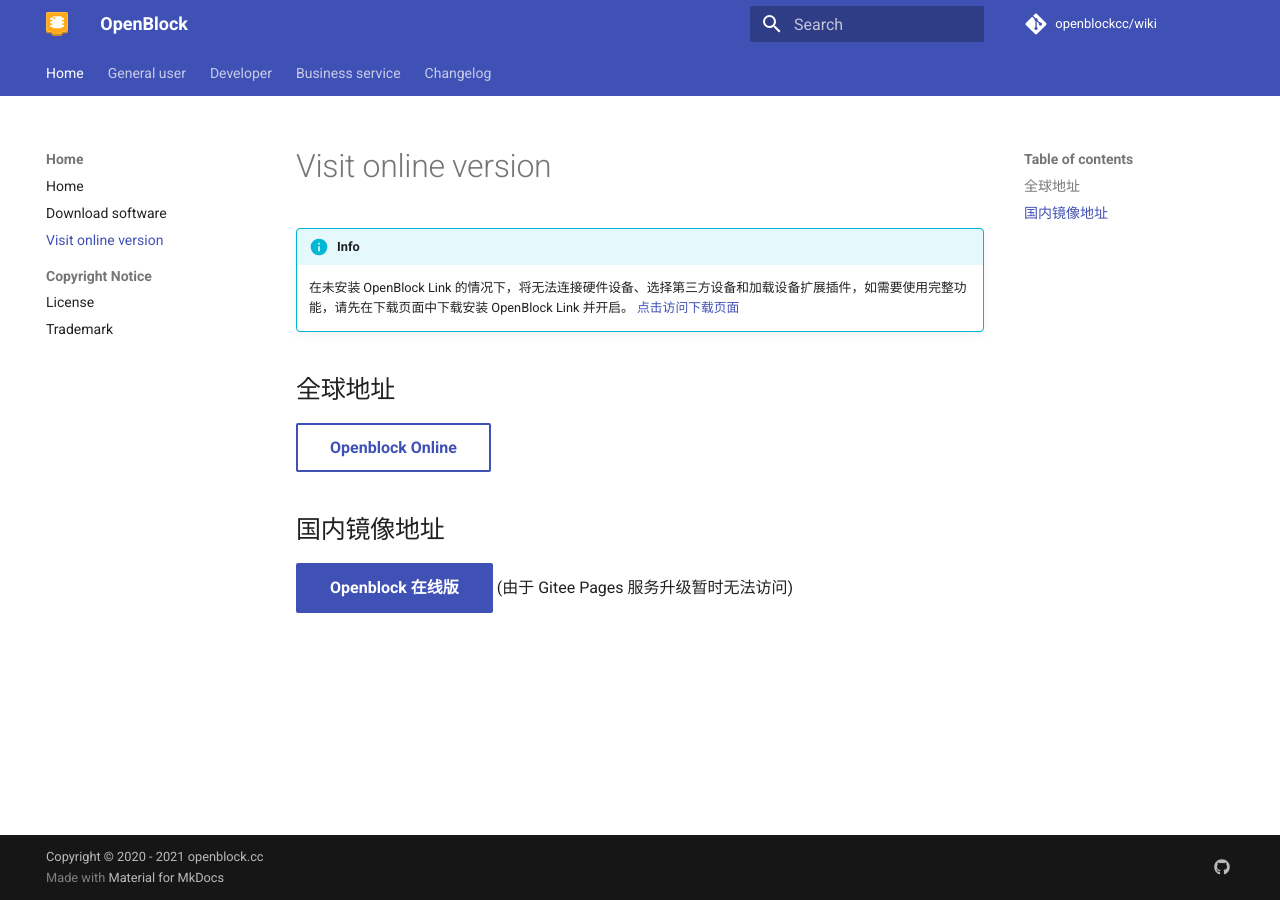
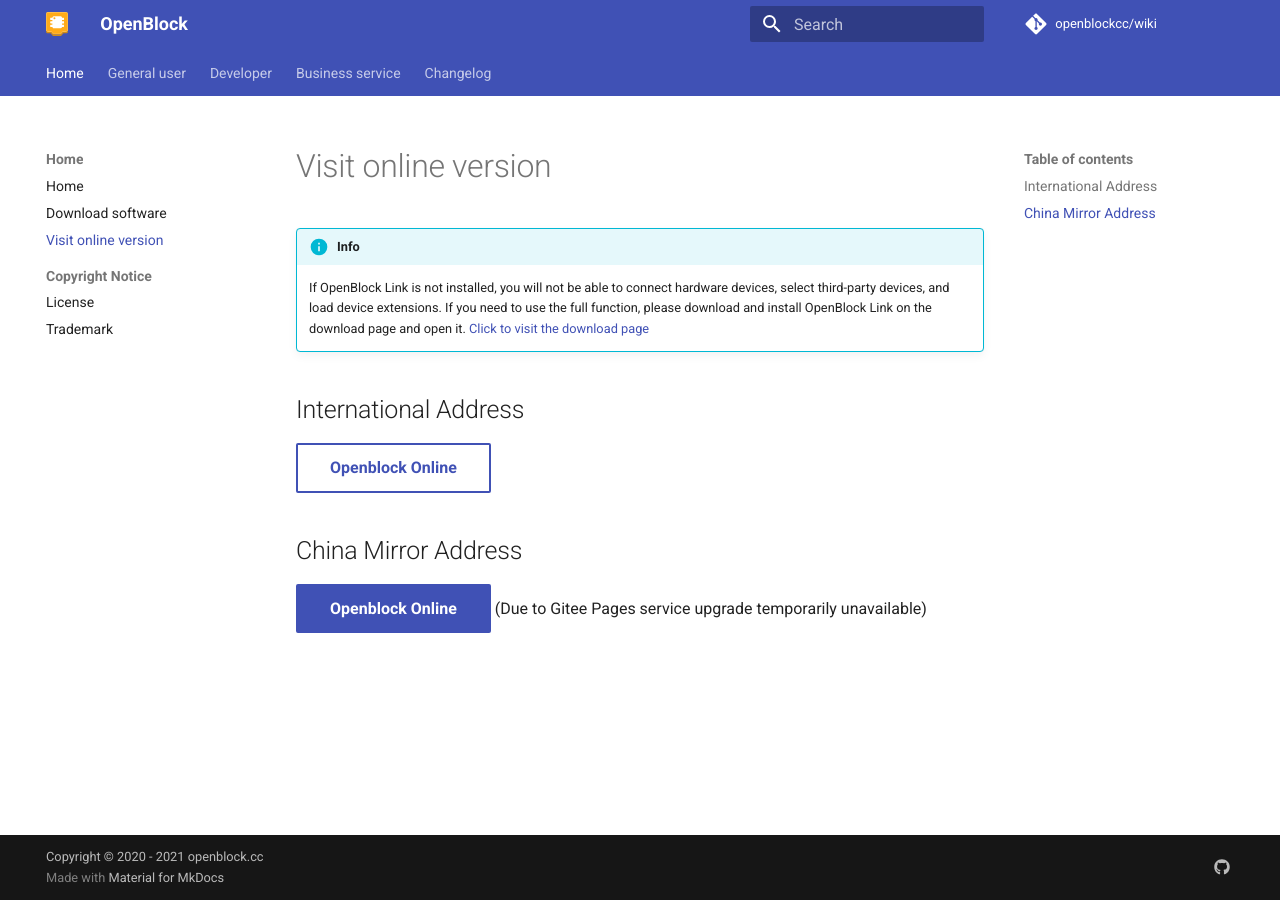
Before and after one commit to openblockcc/openblockcc.github.io, an MkDocs documentation site: the page built from docs/visit-online-version.md, in a window 1280 px wide. Built offline with MkDocs 1.6.1 and Material for MkDocs 9.7.7, drawn with Linux system fonts in a browser that asks for light colours; comment, search, counter and statistics services are not loaded.

Commit message:
tranlate online page

```diff
--- a/docs/visit-online-version.md
+++ b/docs/visit-online-version.md
@@ -1,10 +1,10 @@
 !!! info
-    在未安装 OpenBlock Link 的情况下，将无法连接硬件设备、选择第三方设备和加载设备扩展插件，如需要使用完整功能，请先在下载页面中下载安装 OpenBlock Link 并开启。 [点击访问下载页面](download-software.md)
+    If OpenBlock Link is not installed, you will not be able to connect hardware devices, select third-party devices, and load device extensions. If you need to use the full function, please download and install OpenBlock Link on the download page and open it. [Click to visit the download page](download-software.md)
 
-## 全球地址
+## International Address
 
 [Openblock Online](https://openblockcc.github.io/openblock-gui/develop/){: .md-button}
 
-## 国内镜像地址
+## China Mirror Address
 
-[Openblock 在线版](https://openblockcc.gitee.io/openblock-gui/develop/){: .md-button  .md-button--primary} (由于 Gitee Pages 服务升级暂时无法访问)
+[Openblock Online](https://openblockcc.gitee.io/openblock-gui/develop/){: .md-button  .md-button--primary} (Due to Gitee Pages service upgrade temporarily unavailable)
```
